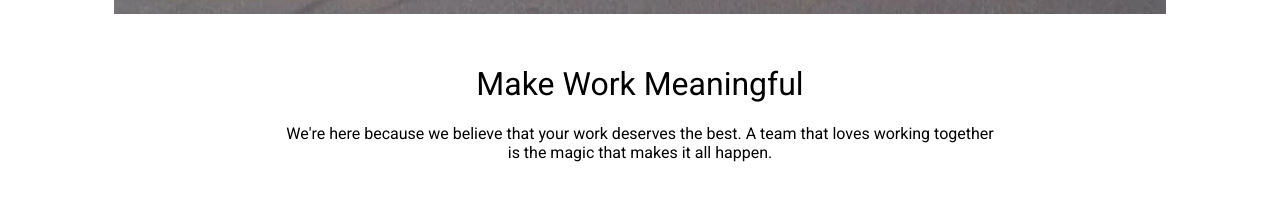
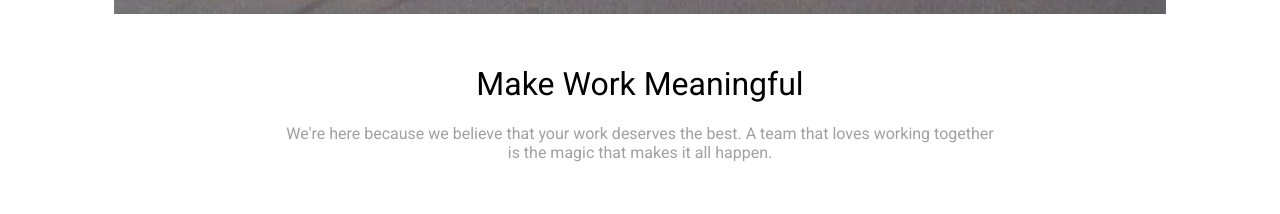
Before and after one commit to GulnazAlisherova/maket, a plain HTML site: page index.html in a window 1280 px wide. Shown: the part 3705-3919 px from the top of the page. Drawn offline with Linux system fonts and the light colour scheme; a web font is replaced by a local one.

Commit message:
added color to p

```diff
--- a/style.css
+++ b/style.css
@@ -273,3 +273,6 @@ footer .card{
 .navbar2 span li a {
   color: black;
 }
+.grey{
+  color: #A0A0A0;
+}
```
